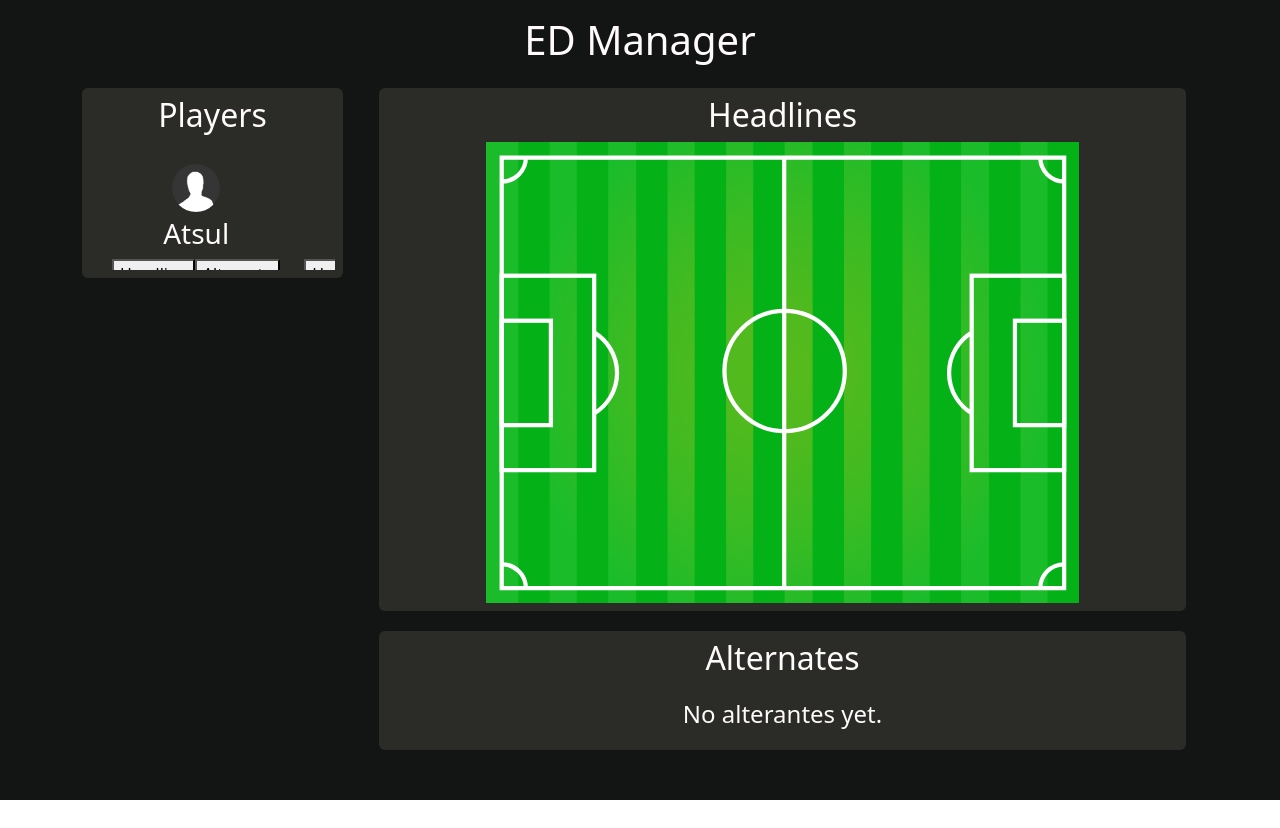
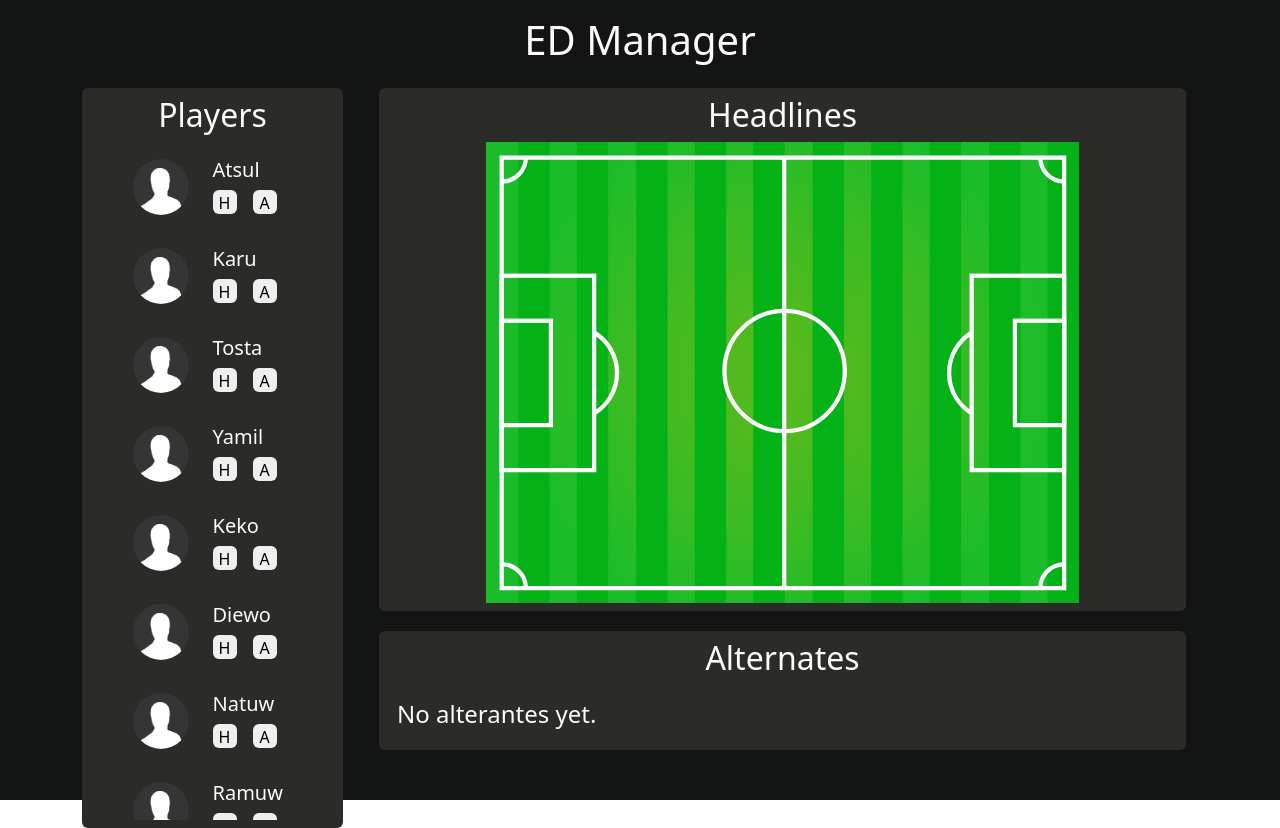
Before and after one commit to axel-aguilar97/ed-manager-v2, a React (Create React App) app: page / in a window 1280 px wide. Before the commit the page ends 800 px from the top, so only its background shows below. Built offline with nearby package versions, Linux system fonts and the light colour scheme.

Commit message:
Fix somethings

```diff
--- a/src/App.js
+++ b/src/App.js
@@ -18,10 +18,10 @@ export default function App() {
 
 			<div className="container">
 				<div className="row">
-					<div class="col-3">
+					<div className="col-3">
 						<Players />
 					</div>
-					<div class="col-9">
+					<div className="col-9">
 						<Team />
 					</div>
 				</div>
--- a/src/assets/css/core.css
+++ b/src/assets/css/core.css
@@ -0,0 +1,18 @@
+::-webkit-scrollbar {
+    width: 10px;
+}
+
+::-webkit-scrollbar-track {
+    background: #fffafb;
+    border-radius: 6px;
+    box-shadow: inset 0 0 3px grey;
+}
+
+::-webkit-scrollbar-thumb {
+    background: #339989;
+    border-radius: 6px;
+}
+
+::-webkit-scrollbar-thumb:hover {
+    background: #7de2d1;
+}
--- a/src/components/Players.jsx
+++ b/src/components/Players.jsx
@@ -2,95 +2,58 @@ import React from 'react';
 import { connect } from 'react-redux';
 import styled from 'styled-components';
 
+import OverlayTrigger from 'react-bootstrap/OverlayTrigger';
+import Tooltip from 'react-bootstrap/Tooltip';
+
 import defaultImage from '../assets/resources/default_photo.png';
 
 /* Styles */
-const SectionPlayers = styled.section`
-    margin-bottom: 20px;
-    padding: 8px;
-    border-radius: 6px;
-`;
-
 const DivPlayers = styled.div`
-    padding: 10px;
-    display: flex;
-    flex-wrap: nowrap;
-    overflow-x: auto;
-
-    &::-webkit-scrollbar {
-        width: 10px;
-    }
-
-    &::-webkit-scrollbar-track {
-        background: #fffafb;
-        border-radius: 6px;
-        box-shadow: inset 0 0 3px grey;
-    }
-
-    &::-webkit-scrollbar-thumb {
-        background: #339989;
-        border-radius: 6px;
-    }
-
-    &::-webkit-scrollbar-thumb:hover {
-        background: #7de2d1;
-    }
-
-    div {
-        margin-left: auto;
-        margin-right: auto;
-
-        p {
-            margin: 0;
-            font-size: 24px;
-        }
-    }
+    max-height: 678px;
+    overflow: auto;
 `;
 
 const ArticlePlayer = styled.article`
-    flex: 0 0 auto;
-    flex-direction: column;
-    width: auto;
-    max-width: 100%;
-    height: 100px;
-    margin: 4px;
-    padding: 8px;
-    display: flex;
-    align-items: center;
-
-    img {
-        width: 48px;
-        height: 48px;
-        margin-bottom: 5px;
-        object-fit: cover;
-        border-radius: 100%;
+    button {
+        border: none;
+        border-radius: 6px;
     }
 `;
 
 /* Main */
 const Players = ({ players, addHeadline, addAlternate }) => {
     return (
-        <SectionPlayers className="container" style={{background: "#2b2c28"}}>
+        <section className="container p-2 rounded" style={{background: "#2b2c28"}}>
             <h2 className="d-flex justify-content-center">Players</h2>
             <DivPlayers>
                 {players.length > 0 ?
                     players.map(p => (
-                        <ArticlePlayer key={p.id}>
-                            <img src={((p.photo) ? p.photo : defaultImage)} alt={p.name} />
-                            <h3>{p.name}</h3>
-                            <div>
-                                <button onClick={() => addHeadline(p)}>Headline</button>
-                                <button onClick={() => addAlternate(p)}>Alternate</button>
+                        <ArticlePlayer key={p.id} className="d-flex justify-content-center align-items-center">
+                            <img src={((p.photo) ? p.photo : defaultImage)} alt={p.name} className="rounded-circle" style={{width: "56px", height: "56px"}} />
+
+                            <div className="ps-4 mt-3">
+                                <h3 className="fs-5">{p.name}</h3>
+
+                                <ul className="list-inline d-flex">
+                                    <li className="me-3">
+                                        <OverlayTrigger key={"bottom"} placement={"bottom"} overlay={<Tooltip id={"tooltip-top"}>Add player to Soccer field</Tooltip>}>
+                                            <button style={{width: "24px", height: "24px"}} onClick={() => addHeadline(p)}>H</button>
+                                        </OverlayTrigger>
+                                    </li>
+                                    <li className="me-3">
+                                        <OverlayTrigger key={"bottom"} placement={"bottom"} overlay={<Tooltip id={"tooltip-top"}>Add player such Alternate</Tooltip>}>
+                                            <button style={{width: "24px", height: "24px"}} onClick={() => addAlternate(p)}>A</button>
+                                        </OverlayTrigger>
+                                    </li>
+                                </ul>
                             </div>
                         </ArticlePlayer>
                     ))
                 :
-                    <div>
-                        <p>No players available.</p>
-                    </div>
+                    <p className="m-0 fs-4 text-center">No players available.</p>
                 }
             </DivPlayers>
-        </SectionPlayers>
+        </section>
     )
 };
 
--- a/src/components/Team/Alternates.jsx
+++ b/src/components/Team/Alternates.jsx
@@ -15,35 +15,6 @@ const DivAlternates = styled.div`
     display: flex;
     flex-wrap: nowrap;
     overflow-x: auto;
-
-    &::-webkit-scrollbar {
-        width: 10px;
-    }
-
-    &::-webkit-scrollbar-track {
-        background: #fffafb;
-        border-radius: 6px;
-        box-shadow: inset 0 0 3px grey;
-    }
-
-    &::-webkit-scrollbar-thumb {
-        background: #339989;
-        border-radius: 6px;
-    }
-
-    &::-webkit-scrollbar-thumb:hover {
-        background: #7de2d1;
-    }
-
-    div {
-        margin-left: auto;
-        margin-right: auto;
-
-        p {
-            margin: 0;
-            font-size: 24px;
-        }
-    }
 `;
 
 const ArticleAlternate = styled.article`
@@ -122,9 +93,7 @@ const Alternates = ({alternates, removeAlternate}) => {
                         </ArticleAlternate>
                     ))
                 :
-                    <div>
-                        <p>No alterantes yet.</p>
-                    </div>
+                    <p className="m-0 fs-4 text-center">No alterantes yet.</p>
                 }
             </DivAlternates>
         </SectionAlternates>
```
